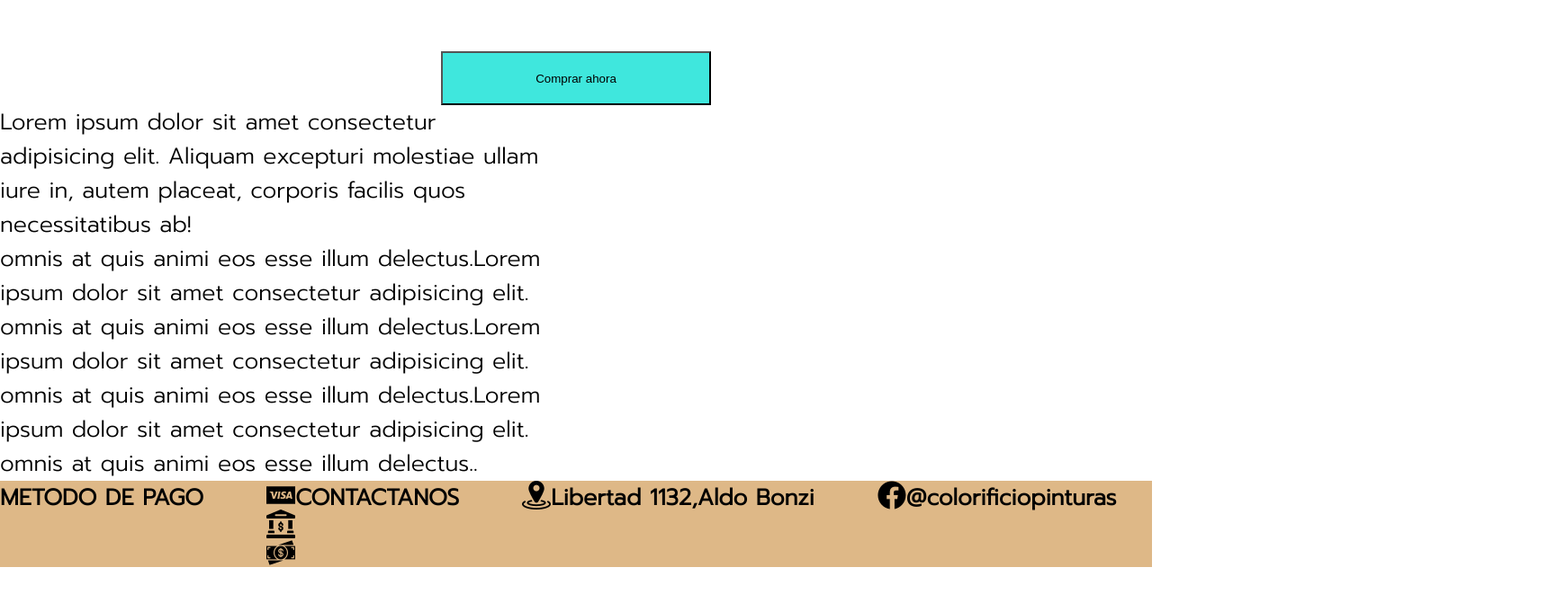
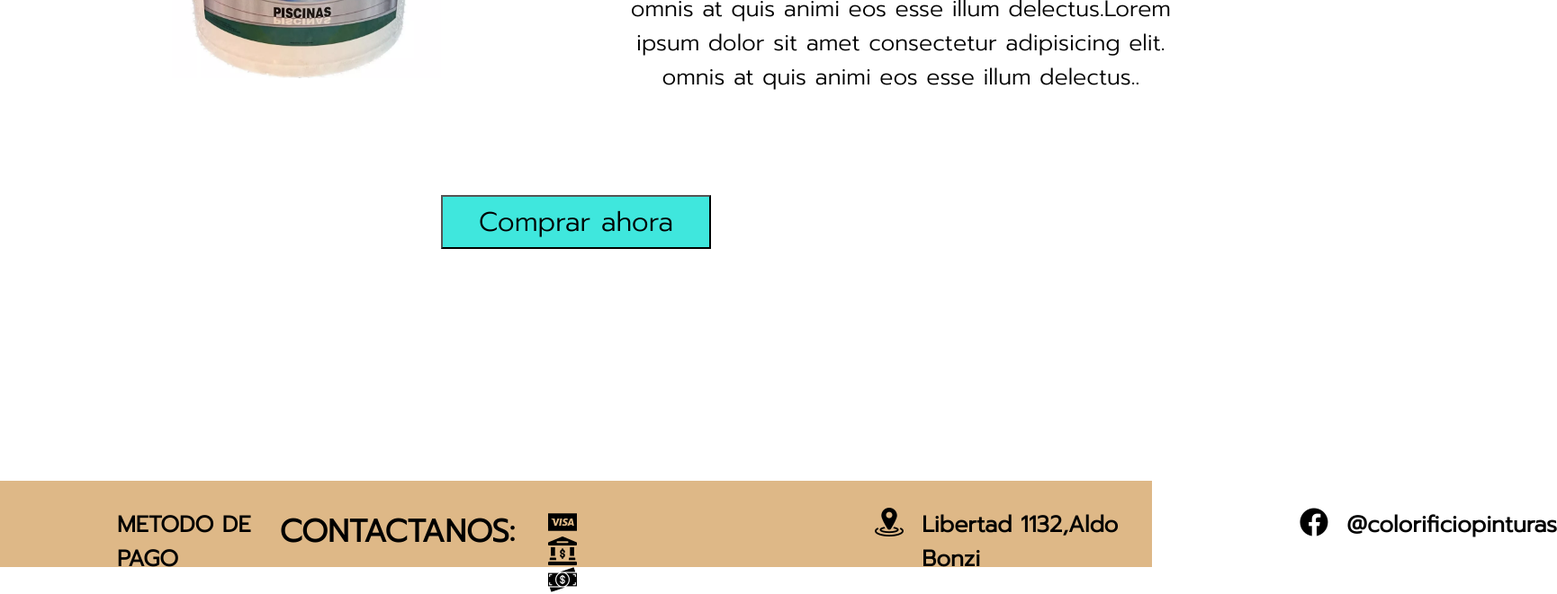
Before and after one commit to EmiOrsini/Proyecto-colorificio, a plain HTML site: page pages/pileta.html in a window 1280 px wide. Shown: the part 566-1227 px from the top of the page at 90% size, 1730 px wide, since content can reach past the window. Before the commit the page ends 1197 px from the top, so only its background shows below. Drawn offline with nearby package versions, Linux system fonts and the light colour scheme.

Commit message:
se aplico SEO

```diff
--- a/css/style.css
+++ b/css/style.css
@@ -25,25 +25,43 @@ h1{
 h2{
     font-family: 'Prompt', sans-serif;
     font-size: 2.5rem;
-    color: black
+    color: black;
+    display: flex;
+    position: relative;
+    left: 13rem;
+    top: 3rem;
 }
 
 h3{
     font-family: 'Prompt', sans-serif;
-    font-size: 2.5rem;
-    color: black
+    font-size: 3.5rem;
+    color: black;
+    display: flex;
+    position: relative;
+    left: 35    rem;
+    top: 3rem;
+
 }
 
 h4{
     font-family: 'Prompt', sans-serif;
     font-size: 2.5rem;
-    color: black
+    color: black;
+    display: flex;
+    position: relative;
+    left: 35rem;
+    top: 3rem;
 }
 
 h5{
     font-family: 'Prompt', sans-serif;
     font-size: 2.5rem;
-    color: black
+    color: black;
+    display: flex;
+    position: relative;
+    left: 45rem;
+    top: 3rem;
+
 }
 
 .headerColor{
@@ -77,6 +95,9 @@ img{
 
 .balde img{
     display: flex;
+    position: relative;
+    left: 5rem;
+    top: 9rem;
     margin: 6rem;
     padding-left: 6rem;
     width: 38rem;
@@ -86,24 +107,51 @@ button{
     background-color: #3fe7dd;
     width: 30rem;
     height: 6rem;
+    font-family: 'Prompt', sans-serif;
+    font-size: 3rem;
 }
 
 .boton{
     display: flex;
     justify-content: center ;
+    position: relative;
+    top: 16rem;
 }
 
 div p{
     font-family: 'Prompt', sans-serif;
     display: flex;
+    position: relative;
+    left: 70rem;
+    bottom: 43rem;
     width: 47%;
     font-size: 2.5rem;
     font-weight: 550;
-    align-content: center;
+    text-align: center;
 }
 
 footer{
     display: flex;
     color: #3fe7dd;
     background-color: burlywood;
+    position: relative;
+    display: flex;
 }
+
+.iconoFigma{
+    position: relative;
+    left: 33rem;
+    top: 3rem;
+}
+
+.iconoFigma2{
+    position: relative;
+    left: 33rem;
+    top: 3rem;
+}
+
+.iconoFigma3{
+    position: relative;
+    left: 43rem;
+    top: 3rem;
+}
--- a/pages/pileta.html
+++ b/pages/pileta.html
@@ -4,7 +4,13 @@
     <meta charset="UTF-8">
     <meta http-equiv="X-UA-Compatible" content="IE=edge">
     <meta name="viewport" content="width=device-width, initial-scale=1.0">
-    <title>Colorificio</title>
+    <meta name="keywords" content=" pintura para pileta, pileta pinturas, pinturas para pileta, accsesorios para pileta, accesorios para piletaas, cloro, boya para pileta, boya de cloro, barrefondo, barrefondo para pileta, limpiafondo de pileta, limpiafondo, limpiafondos">
+    <meta name="description" content="accesorios y pintura para darle un buen cuiddo para tu pileta ">
+    <meta name="author" content="Emiliano Orsini">
+    <meta name="copyright" content="Colorificio Company">
+    <meta name="robots" content="">
+
+    <title>pileta - Colorificio</title>
     <link rel="preconnect" href="https://fonts.googleapis.com">
     <link rel="preconnect" href="https://fonts.gstatic.com" crossorigin>
     <link href="https://fonts.googleapis.com/css2?family=Bitter&family=Prompt:wght@300&display=swap" rel="stylesheet">
@@ -56,15 +62,15 @@
             <img src="../assets/dinero-en-efectivo.png" alt="">
         </div>
         <div>
-            <h3>CONTACTANOS</h3>
+            <h3>CONTACTANOS:</h3>
         </div>
-        <div>
+        <div class="iconoFigma2">
             <img src="../assets/ubicacion.png" alt="">
         </div>
         <div>
             <h4>Libertad 1132,Aldo Bonzi</h4>
         </div>
-        <div>
+        <div class="iconoFigma3">
             <img src="../assets/facebook.png" alt="">
         </div>
         <div>
```
Also changed, not shown: index.html (+6 -0 lines), pages/accesorios.html (+7 -1 lines), pages/membranas.html (+7 -1 lines), pages/pinturas.html (+7 -1 lines).
